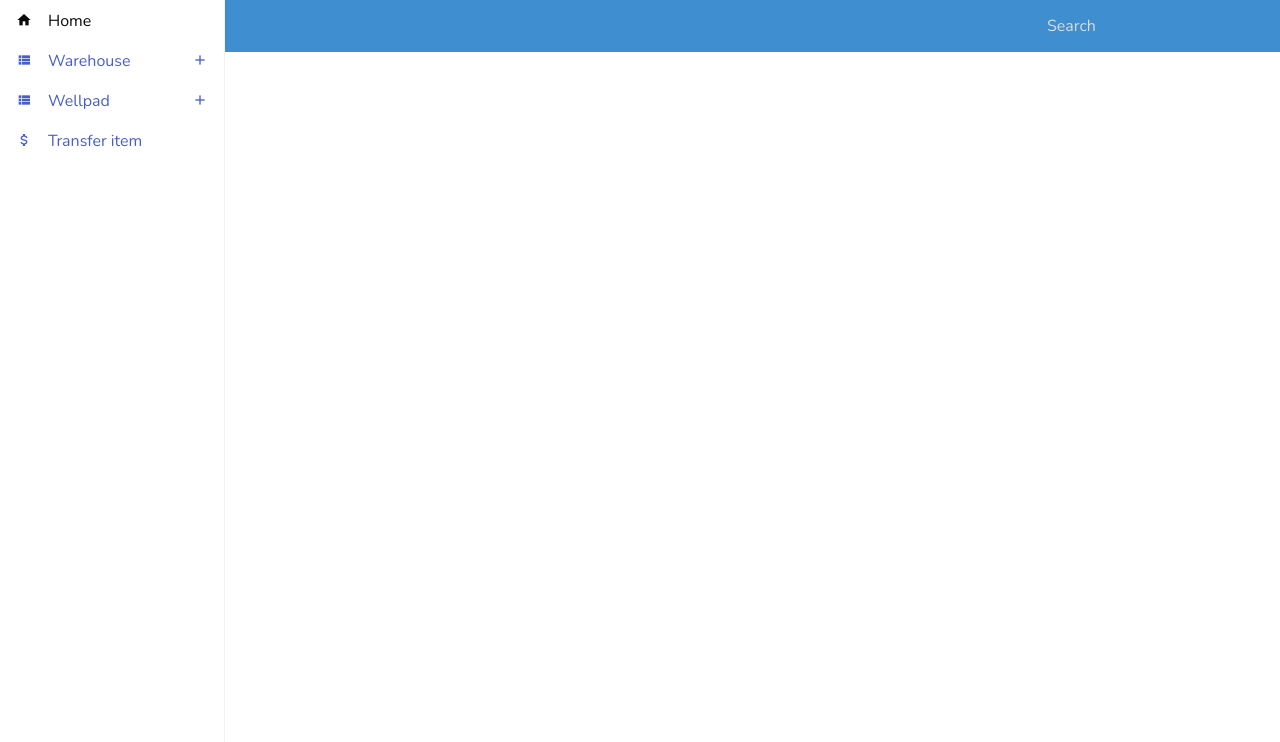
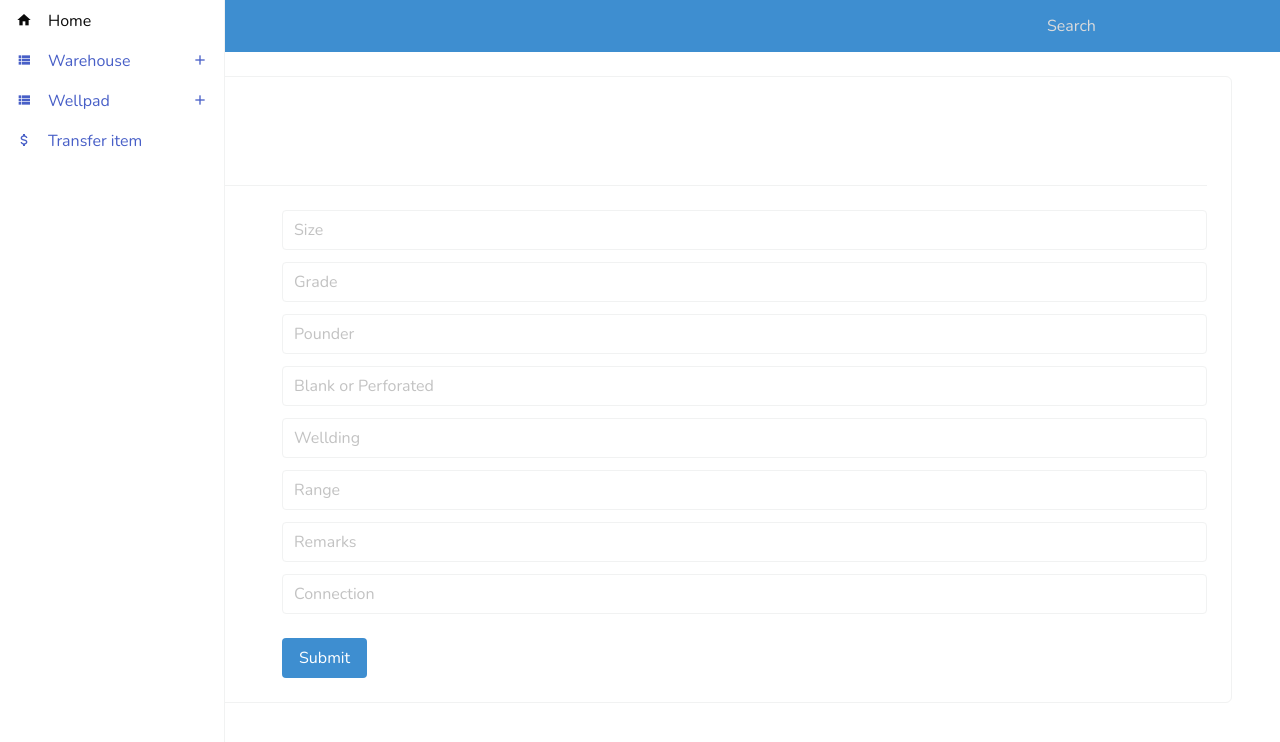
Before and after one commit to Alfareza33/Drilling, a Vue app: page /#/EditItem in a window 1280 px wide. Shown: the top 742 px of the page. Built offline with nearby package versions, Linux system fonts and the light colour scheme.

Commit message:
menambah fitur edit (perlu disempurnakan lagi)

```diff
--- a/src/components/Warehouse/CasingAccesoriesTable.vue
+++ b/src/components/Warehouse/CasingAccesoriesTable.vue
@@ -12,7 +12,7 @@
       :data="clients">
       <b-table-column custom-key="actions" cell-class="is-actions-cell" v-slot="props">
         <div class="buttons is-left">
-          <router-link to="/AddItem" class="button is-small is-primary">
+          <router-link to="/EditItem" class="button is-small is-primary">
             <b-icon icon="account-edit" size="is-small"/>
           </router-link>
           <button class="button is-small is-danger" type="button" @click.prevent="trashModal(props.row)">
--- a/src/components/Warehouse/CasingTable.vue
+++ b/src/components/Warehouse/CasingTable.vue
@@ -12,7 +12,7 @@
       :data="clients">
       <b-table-column custom-key="actions" cell-class="is-actions-cell" v-slot="props">
         <div class="buttons is-left">
-          <router-link to="/AddItem" class="button is-small is-primary">
+          <router-link to="/EditItem" class="button is-small is-primary">
             <b-icon icon="account-edit" size="is-small"/>
           </router-link>
           <button class="button is-small is-danger" type="button" @click.prevent="trashModal(props.row)">
--- a/src/router/index.js
+++ b/src/router/index.js
@@ -38,6 +38,14 @@ const routes = [
     path: '/AddItem',
     name: 'add item',
     component: () => import(/* webpackChunkName: "forms" */ '../views/Warehouse/Casingform.vue')
+  },
+  {
+    meta: {
+      title: 'Edit Item'
+    },
+    path: '/EditItem',
+    name: 'edit item',
+    component: () => import(/* webpackChunkName: "forms" */ '../views/Warehouse/Casingedit.vue')
   },
   {
     meta: {
--- /dev/null
+++ b/src/views/Warehouse/Casingedit.vue
@@ -0,0 +1,154 @@
+<template>
+  <div>
+    <section class="section is-main-section">
+      <card-component>
+        <form @submit.prevent="submit">
+          <hero-bar>
+          Edit item
+          </hero-bar>
+          <br>
+          <b-field horizontal>
+            <b-field>
+              <b-input v-model="form.name" placeholder="Size" name="firstname" required />
+            </b-field>
+          </b-field>
+          <b-field horizontal>
+            <b-field>
+              <b-input placeholder="Grade" name="lastname" required />
+            </b-field>
+          </b-field>
+          <b-field horizontal>
+            <b-input placeholder="Pounder" v-model="form.subject" required />
+          </b-field>
+          <b-field horizontal>
+            <b-input placeholder="Blank or Perforated" v-model="form.subject" required />
+          </b-field>
+          <b-field horizontal>
+            <b-input placeholder="Wellding" v-model="form.subject" required />
+          </b-field>
+          <b-field horizontal>
+            <b-input placeholder="Range" v-model="form.subject" required />
+          </b-field>
+          <b-field horizontal>
+            <b-input placeholder="Remarks" v-model="form.subject" required />
+          </b-field>
+          <b-field horizontal>
+            <b-input placeholder="Connection" v-model="form.subject" required />
+          </b-field>
+          <div class="field is-horizontal">
+        </div>
+          <b-field horizontal>
+            <b-field grouped>
+              <div class="control">
+                <b-button native-type="submit" type="is-primary">Submit</b-button>
+              </div>
+            </b-field>
+          </b-field>
+        </form>
+      </card-component>
+    </section>
+  </div>
+</template>
+
+<script>
+import axios from 'axios'
+import dayjs from 'dayjs'
+import find from 'lodash/find'
+import HeroBar from '@/components/HeroBar'
+import CardComponent from '@/components/CardComponent'
+
+export default {
+  name: 'ClientForm',
+  components: { CardComponent, HeroBar },
+  props: {
+    id: {
+      default: null
+    }
+  },
+  data () {
+    return {
+      isLoading: false,
+      form: this.getClearFormObject(),
+      createdReadable: null,
+      isProfileExists: false
+    }
+  },
+  computed: {
+    titleStack () {
+      let lastCrumb
+
+      if (this.isProfileExists) {
+        lastCrumb = this.form.name
+      } else {
+        lastCrumb = 'New client'
+      }
+
+      return [
+        'Admin',
+        'Clients',
+        lastCrumb
+      ]
+    }
+  },
+  created () {
+    this.getData()
+  },
+  methods: {
+    getClearFormObject () {
+      return {
+        size: null,
+        grade: null,
+        pounder: null,
+        bop: null,
+        wellding: null,
+        range: null,
+        remarks: null,
+        connection: null,
+        created_date: new Date(),
+        created_mm_dd_yyyy: null,
+        progress: 0
+      }
+    },
+    getData () {
+      if (this.id) {
+        axios
+          .get(`${this.$router.options.base}data-sources/Warehouse/casing.json`)
+          .then(r => {
+            const item = find(r.data.data, item => item.id === parseInt(this.id))
+
+            if (item) {
+              this.isProfileExists = true
+              this.form = item
+            } else {
+              this.$router.push({ name: 'client.new' })
+            }
+          })
+          .catch(e => {
+            this.$buefy.toast.open({
+              message: `Error: ${e.message}`,
+              type: 'is-danger',
+              queue: false
+            })
+          })
+      }
+    },
+    input (v) {
+      this.createdReadable = dayjs(v).format('MMM D, YYYY')
+    },
+    submit () {
+      this.isLoading = true
+    }
+  },
+  watch: {
+    id (newValue) {
+      this.isProfileExists = false
+
+      if (!newValue) {
+        this.form = this.getClearFormObject()
+      } else {
+        this.getData()
+      }
+    }
+  }
+}
+</script>
```
